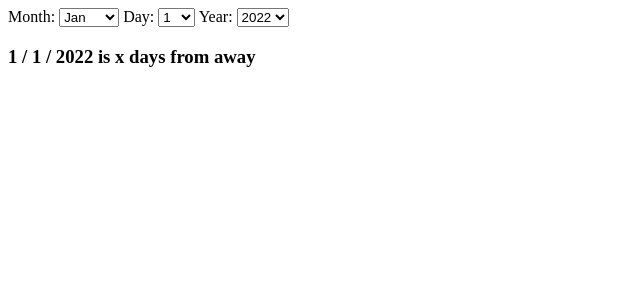
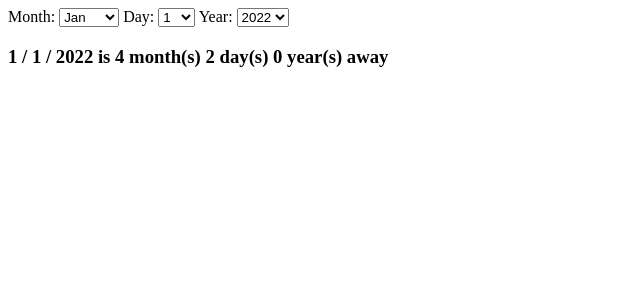
Before and after one commit to RyanGatchel/Date, a PHP site: page / in a window 1280 px wide. Shown: the top 300 px of the page, without its empty margins (0-640 px from the left). Run offline with PHP 8.4, Linux system fonts and the light colour scheme.

Commit message:
added months, days, years away

```diff
--- a/public/index.php
+++ b/public/index.php
@@ -78,9 +78,38 @@
                 <option value="2031">2031</option>
                 <option value="2032">2032</option>
                 <option value="2033">2033</option>
+                <option value="2034">2034</option>
+                <option value="2035">2035</option>
+                <option value="2036">2036</option>
+                <option value="2037">2037</option>
+                <option value="2038">2038</option>
+                <option value="2039">2039</option>
+                <option value="2040">2040</option>
+                <option value="2041">2041</option>
+                <option value="2042">2042</option>
+                <option value="2043">2043</option>
+                <option value="2044">2044</option>
+                <option value="2045">2045</option>
+                <option value="2046">2046</option>
+                <option value="2047">2047</option>
+                <option value="2048">2048</option>
+                <option value="2049">2049</option>
+                <option value="2050">2050</option>
+                <option value="2051">2051</option>
+                <option value="2052">2052</option>
+                <option value="2053">2053</option>
+                <option value="2054">2054</option>
+                <option value="2055">2055</option>
+                <option value="2056">2056</option>
+                <option value="2057">2057</option>
+                <option value="2058">2058</option>
+                <option value="2059">2059</option>
+                <option value="2060">2060</option>
+                <option value="2061">2061</option>
+                <option value="2062">2062</option>
             </select>
 
-        <h3> <span id="month"></span> / <span id="day"></span> / <span id="year"> </span> </span> is <span id="x"> x </span>days from away </h3>
+        <h3> <span id="month"></span> / <span id="day"></span> / <span id="year"> </span> </span> is <span id="months_future"> 0 </span> month(s) <span id="days_future"> 0 </span> day(s) <span id="years_future"> 0 </span> year(s) away </h3>
 
         <script src="" async defer></script>
     </body>
@@ -98,32 +127,70 @@
         year = year.getFullYear()
         document.getElementById('year').innerHTML = year;
 
+        todays_date = month + ' ' + day + ' ' + year;
+
         // var todays_date = month + '/' + day + '/' + year;
 
-            var new_year = document.getElementById('year_input');
+        var new_year = document.getElementById('year_input');
+
+
+        localStorage.setItem('Month', month)
+        var test_month = localStorage.getItem('Month')
+        document.getElementById('month').innerHTML = test_month;
+
 
             function updateMonth() {
-                var new_month = document.getElementById('month_input');
-                var month_value = new_month.options[new_month.selectedIndex].value;
+                localStorage.setItem('Month', month)
+                var test_month = localStorage.getItem('Month')
+
+
+
+                var new_month = document.getElementById('month_input'); // getting input
+                var month_value = new_month.options[new_month.selectedIndex].value; // getting input
+
                 document.getElementById('month').innerHTML = month_value;
+                var month_until = month_value - month;
+                var future_month = +month_value + +3;
+                if (month_until >= 0) {
+                    console.log(month_until)
+                    document.getElementById('months_future').innerHTML = month_until;
+                } else {
+                    console.log(future_month)
+                    document.getElementById('months_future').innerHTML = future_month;
+                }
             }
 
             function updateDay() {
                 var new_day = document.getElementById('day_input');
                 var day_value = new_day.options[new_day.selectedIndex].value;
-                document.getElementById('day').innerHTML =day_value;
+                document.getElementById('day').innerHTML = day_value;
+                var day_until = day_value - day;
+                var future_day = +day_value + 1;
+                if (day_until >= 0) {
+                    console.log(day_until)
+                    document.getElementById('days_future').innerHTML = day_until;
+                } else {
+                    console.log(future_day)
+                    document.getElementById('days_future').innerHTML = future_day;
+                }
             }
 
             function updateYear() {
                 var new_year = document.getElementById('year_input');
                 var year_value = new_year.options[new_year.selectedIndex].value;
                 document.getElementById('year').innerHTML =year_value;
+                var year_until = year_value - year;
+                if (year_until >= 0) {
+                    console.log(year_until)
+                    document.getElementById('years_future').innerHTML = year_until;
+                }
             }
-
 
             updateMonth();
             updateDay();
             updateYear();
+            // dateIntoFuture();
+
     </script>
 
     <script>
```
